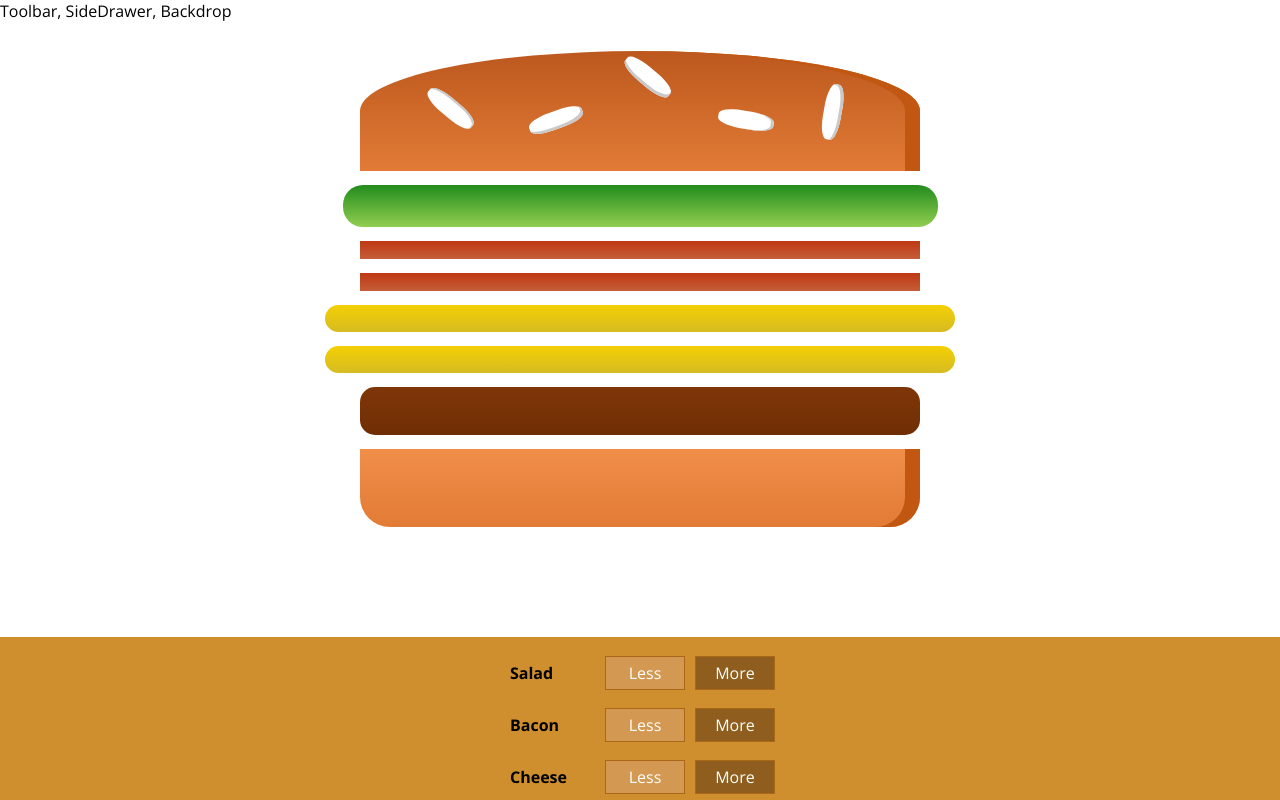
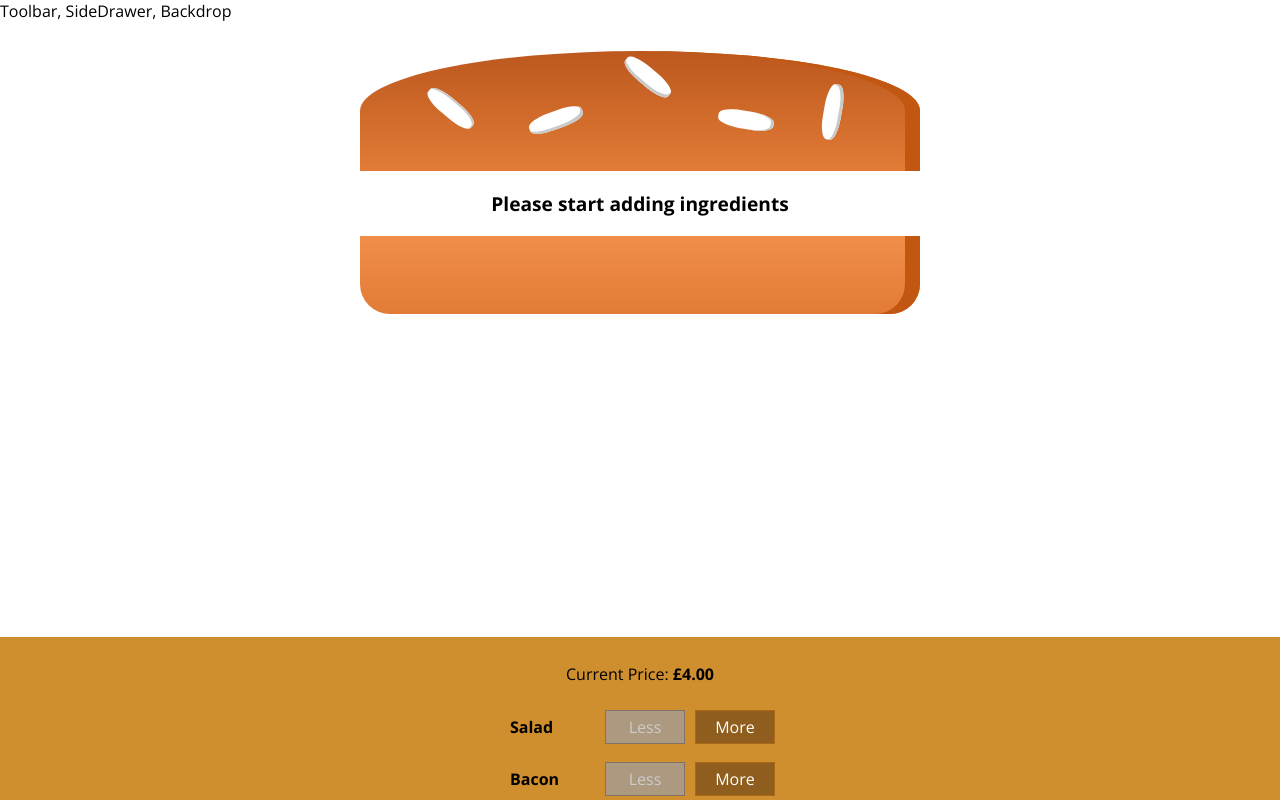
Before and after one commit to khpa/burger-shop, a React app: page / in a window 1280 px wide. Shown: the top 800 px of the page. Built offline with nearby package versions, Linux system fonts and the light colour scheme.

Commit message:
order status modal added

```diff
--- a/src/components/Burger/BuildControls/BuildControls.js
+++ b/src/components/Burger/BuildControls/BuildControls.js
@@ -10,6 +10,8 @@
 ]
 const buildControls = (props) => (
     <div className={classes.BuildControls}>
+
+        <p>Current Price: <strong>{'£'+props.price.toFixed(2)}</strong></p>
         {controls.map(ctrl=>(
             <BuildControl
             key={ctrl.label}
@@ -18,6 +20,10 @@
             removed={()=>props.ingredientRemoved(ctrl.type)}
             disabled={props.disabled[ctrl.type]} />
         ))}
+        <button
+        className={classes.OrderButton}
+        disabled={!props.purchasable}
+        onClick={props.ordered}>ORDER NOW</button>
     </div>
 );
 
--- a/src/components/Burger/Burger.css
+++ b/src/components/Burger/Burger.css
@@ -7,6 +7,9 @@
     font-weight: bold;
     font-size: 1.2rem;
 }
+
+::-webkit-scrollbar,::-webkit-scrollbar-button,::-webkit-scrollbar-track,::-webkit-scrollbar-track-piece,::-webkit-scrollbar-thumb,::-webkit-scrollbar-corner,::-webkit-resizer
+{opacity:0; }
 
 @media (min-width: 500px) and (min-height: 400px) {
     .Burger {
--- /dev/null
+++ b/src/components/Burger/OrderSummary/OrderSummary.js
@@ -0,0 +1,23 @@
+import React from 'react';
+import Aux from '../../../hoc/Aux';
+
+const orderSummary = (props) => {
+
+const ingredientSummary = Object.keys(props.ingredients)
+.map(igKey => {
+    return (<li key={igKey}><span style={{textTransform:'capitalize'}}>{igKey}</span>:{props.ingredients[igKey]}
+    </li>);
+})
+return (
+    <Aux>
+        <h3>Your Order</h3>
+        <p>A delicious burger with the following ingredients: </p>
+        <ul>
+            {ingredientSummary}
+        </ul>
+        <p>Continue to Checkout?</p>
+    </Aux>
+)
+}
+
+export default orderSummary;
--- a/src/components/Layout/Layout.css
+++ b/src/components/Layout/Layout.css
@@ -1,3 +1,4 @@
 .Content {
     margin-top: 15px;
+    overflow:hidden;
 }
--- /dev/null
+++ b/src/components/UI/Modal/Modal.css
@@ -0,0 +1,20 @@
+.Modal {
+    position: fixed;
+    z-index: 500;
+    background-color: white;
+    width: 70%;
+    border: 1px solid #ccc;
+    box-shadow: 1px 1px 1px black;
+    padding: 16px;
+    left: 15%;
+    top: 30%;
+    box-sizing: border-box;
+    transition: all 0.3s ease-out;
+}
+
+@media (min-width: 600px) {
+    .Modal {
+        width: 500px;
+        left: calc(50% - 250px);
+    }
+}
--- /dev/null
+++ b/src/components/UI/Modal/Modal.js
@@ -0,0 +1,14 @@
+import React from 'react';
+import classes from './Modal.css';
+
+const modal = (props) => (
+<div className={classes.Modal}
+    style={{
+        transform: props.show?'translateY(0)' : 'translateY(-100vh',
+        opacity: props.show?'1':'0'
+    }}>
+    {props.children}
+</div>
+);
+
+export default modal;
--- a/src/containers/BurgerBuilder/BurgerBuilder.js
+++ b/src/containers/BurgerBuilder/BurgerBuilder.js
@@ -1,47 +1,65 @@
 import React, { Component } from 'react';
+
 import Aux from '../../hoc/Aux';
 import Burger from '../../components/Burger/Burger';
 import BuildControls from '../../components/Burger/BuildControls/BuildControls';
+import Modal from '../../components/UI/Modal/Modal';
+import OrderSummary from '../../components/Burger/OrderSummary/OrderSummary';
 
 const INGREDIENT_PRICES = {
     salad: 0.5,
-    cheese:0.4,
-    beacon:0.7,
-    meat: 1.3
+    cheese: 0.4,
+    meat: 1.3,
+    bacon: 0.7
 };
 
 class BurgerBuilder extends Component {
-    // constructor (props){
-    //     super(props)
+    // constructor(props) {
+    //     super(props);
     //     this.state = {...}
     // }
-
     state = {
         ingredients: {
-            salad:1,
-            bacon:2,
-            cheese:2,
-            meat:1
+            salad: 0,
+            bacon: 0,
+            cheese: 0,
+            meat: 0
         },
-        totalPrice: 4
+        totalPrice: 4,
+        purchasable: false,
+        purchasing: false
     }
 
-    addIngredientHandler = (type)=> {
+    updatePurchaseState (ingredients) {
+        const sum = Object.keys( ingredients )
+            .map( igKey => {
+                return ingredients[igKey];
+            } )
+            .reduce( ( sum, el ) => {
+                return sum + el;
+            }, 0 );
+        this.setState( { purchasable: sum > 0 } );
+    }
+
+    addIngredientHandler = ( type ) => {
         const oldCount = this.state.ingredients[type];
         const updatedCount = oldCount + 1;
         const updatedIngredients = {
             ...this.state.ingredients
         };
         updatedIngredients[type] = updatedCount;
-        const priceAddtion = INGREDIENT_PRICES[type];
+        const priceAddition = INGREDIENT_PRICES[type];
         const oldPrice = this.state.totalPrice;
-        const newPrice = oldPrice + priceAddtion;
-        this.setState({totalPrice:newPrice, ingredients:updatedIngredients})
+        const newPrice = oldPrice + priceAddition;
+        this.setState( { totalPrice: newPrice, ingredients: updatedIngredients } );
+        this.updatePurchaseState(updatedIngredients);
     }
 
-    removeIngredientHandler = (type)=> {
+    removeIngredientHandler = ( type ) => {
         const oldCount = this.state.ingredients[type];
-        if (oldCount<=0){return};
+        if ( oldCount <= 0 ) {
+            return;
+        }
         const updatedCount = oldCount - 1;
         const updatedIngredients = {
             ...this.state.ingredients
@@ -50,27 +68,36 @@
         const priceDeduction = INGREDIENT_PRICES[type];
         const oldPrice = this.state.totalPrice;
         const newPrice = oldPrice - priceDeduction;
-        this.setState({totalPrice:newPrice, ingredients:updatedIngredients})
+        this.setState( { totalPrice: newPrice, ingredients: updatedIngredients } );
+        this.updatePurchaseState(updatedIngredients);
+    }
 
+    puchaseHandler =()=>{
+        this.setState({purchasing:true})
     }
 
     render () {
-
         const disabledInfo = {
             ...this.state.ingredients
         };
-
-        for (let key in disabledInfo) {
-            disabledInfo[key] = disabledInfo[key] <=0
+        for ( let key in disabledInfo ) {
+            disabledInfo[key] = disabledInfo[key] <= 0
         }
+        // {salad: true, meat: false, ...}
         return (
-    <Aux>
-        <Burger ingredients={this.state.ingredients}/>
-        <BuildControls
-            ingredientAdded={this.addIngredientHandler}
-            ingredientRemoved={this.removeIngredientHandler}
-            disabled={disabledInfo}/>
-    </Aux>
+            <Aux>
+                <Modal show={this.state.purchasing}>
+                    <OrderSummary ingredients={this.state.ingredients}/>
+                </Modal>
+                <Burger ingredients={this.state.ingredients} />
+                <BuildControls
+                    ingredientAdded={this.addIngredientHandler}
+                    ingredientRemoved={this.removeIngredientHandler}
+                    disabled={disabledInfo}
+                    purchasable={this.state.purchasable}
+                    ordered={this.puchaseHandler}
+                    price={this.state.totalPrice} />
+            </Aux>
         );
     }
 }
```
Also changed, not shown: src/components/UI/Backdrop/Backdrop.js (added).
